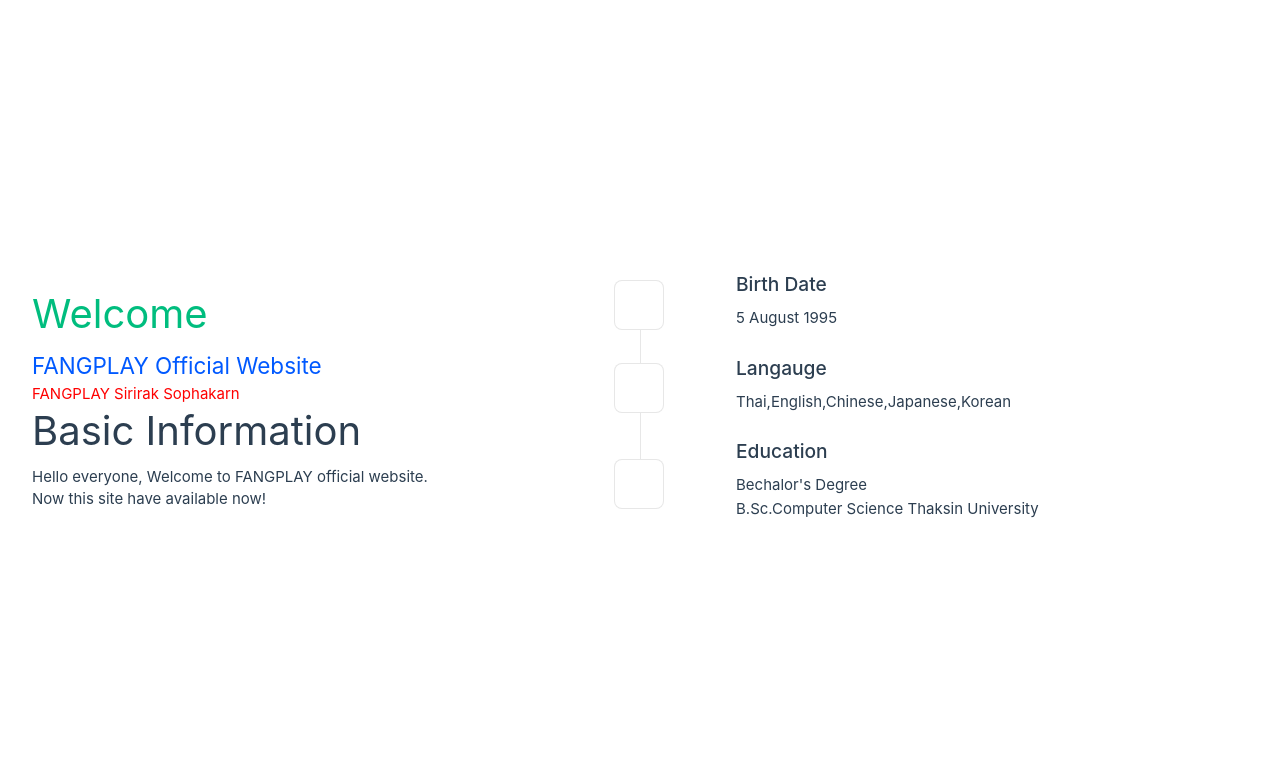
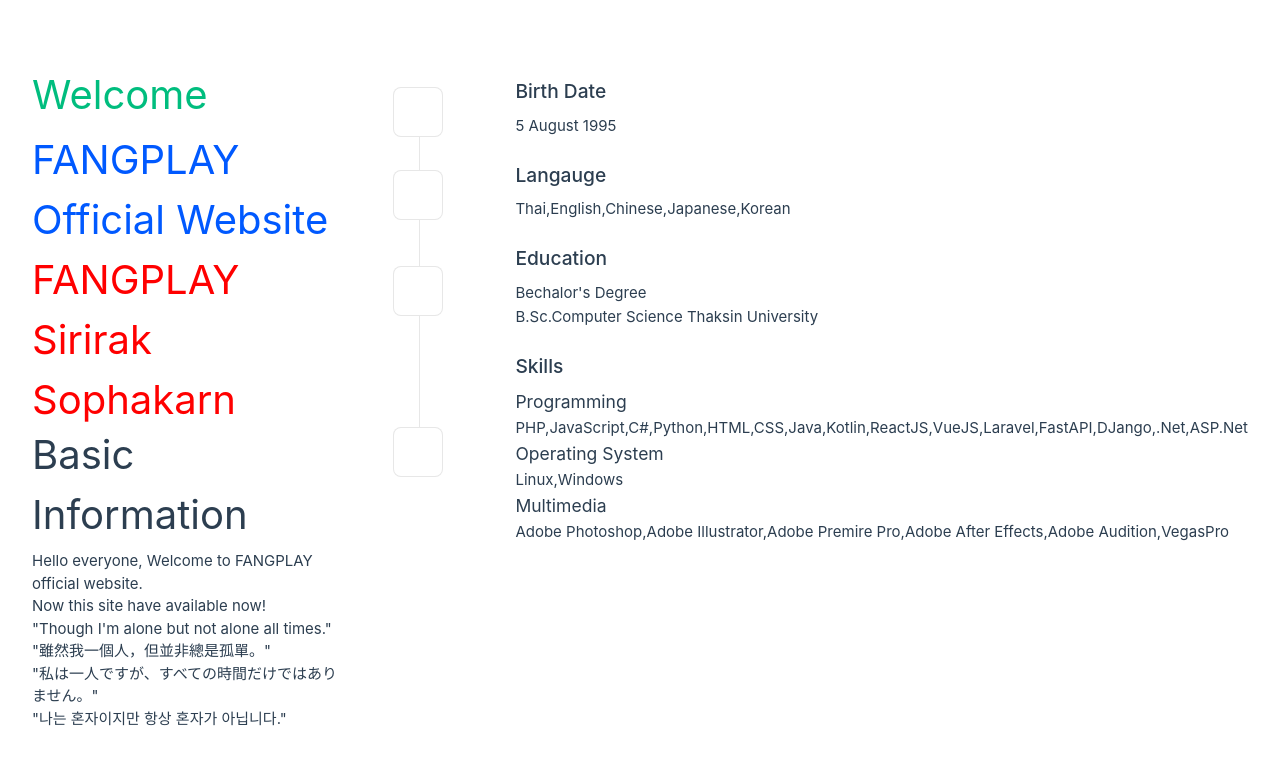
Before and after one commit to fangplay/vuejs-product-website, a Vue app: page / in a window 1280 px wide. Shown: the top 764 px of the page. Built offline with nearby package versions, Linux system fonts and the light colour scheme.

Commit message:
update content

```diff
--- a/src/components/Profile.vue
+++ b/src/components/Profile.vue
@@ -13,9 +13,15 @@ defineProps({
         <h2 class="blue">FANGPLAY Official Website</h2>
         <h4 class="red">FANGPLAY Sirirak Sophakarn</h4>
     </div>
-    <div class="slogan">
+    <div class="starter">
         <h1>Basic Information</h1>
         <p>Hello everyone, Welcome to FANGPLAY official website.<br>Now this site have available now!</p>
+    </div>
+    <div class="slogan">
+      <p>"Though I'm alone but not alone all times."</p>
+      <p>"雖然我一個人，但並非總是孤單。"</p>
+      <p>"私は一人ですが、すべての時間だけではありません。"</p>
+      <p>"나는 혼자이지만 항상 혼자가 아닙니다."</p>
     </div>
 
 </template>
@@ -37,6 +43,14 @@ h3 {
   text-align: center;
 }
 
+.slogan h1,h2,h3,h4,h5{
+  font-size: 1.5rem;
+}
+
+.starter h1,h2,h3,h4,h5{
+  font-size: 2.5rem;
+}
+
 @media (min-width: 1024px) {
   .letter h1,
   .letter h3 {
--- a/src/components/TheProfile.vue
+++ b/src/components/TheProfile.vue
@@ -16,4 +16,13 @@ import ProfileItem from './ProfileItem.vue'
         <h4>Bechalor's Degree</h4>
         <p>B.Sc.Computer Science Thaksin University</p>
     </ProfileItem>
+    <ProfileItem>
+        <template #heading>Skills</template>
+        <h3>Programming</h3>
+        <p>PHP,JavaScript,C#,Python,HTML,CSS,Java,Kotlin,ReactJS,VueJS,Laravel,FastAPI,DJango,.Net,ASP.Net</p>
+        <h3>Operating System</h3>
+        <p>Linux,Windows</p>
+        <h3>Multimedia</h3>
+        <p>Adobe Photoshop,Adobe Illustrator,Adobe Premire Pro,Adobe After Effects,Adobe Audition,VegasPro</p>
+    </ProfileItem>
 </template>
```
